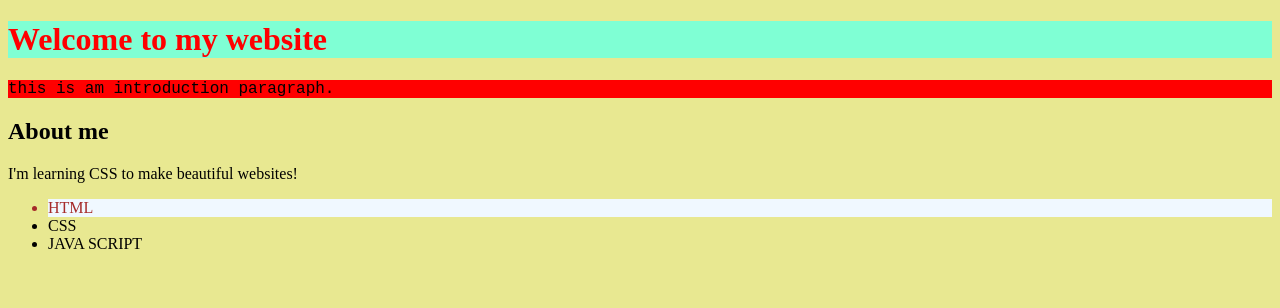
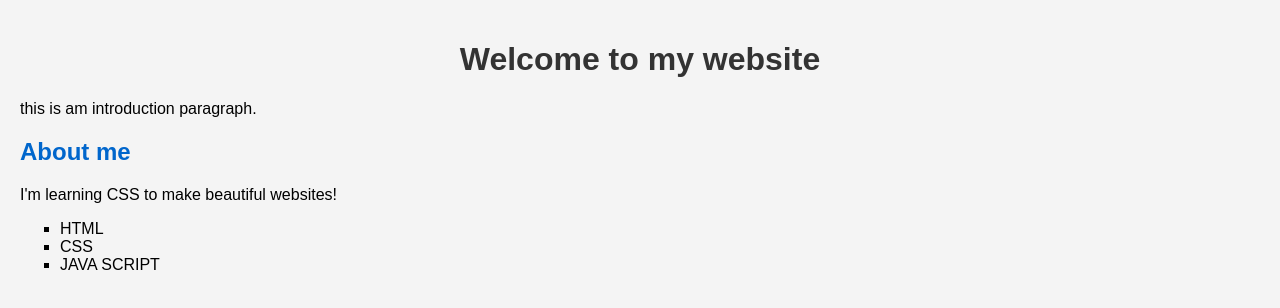
Before and after one commit to MdUmair56/intro-to-css, a plain HTML site: page index.html in a window 1280 px wide. Drawn offline with Linux system fonts and the light colour scheme.

Commit message:
styles.css

```diff
--- a/styles.css
+++ b/styles.css
@@ -1,16 +1,33 @@
-body{
-    background-color: rgb(232, 232, 145);
+body {
+    font-family: Arial, Helvetica, sans-serif;
+    background-color: #f4f4f4;
+    padding: 20px;
+    margin: 0;
 }
-h1{
-color: red;
-background-color: aquamarine;
+
+h1 {
+    color: #333;
+    text-align: center;
 }
-.intro {
-    color: black;
-    background-color: red;
-    font-family: 'Courier New', Courier, monospace;
+
+.class {
+    color: #666;
+    font-style: italic;
 }
-#first-list-item{
-    color: brown;
-    background-color: aliceblue;
+#main-content {
+    background-color: white;
+    padding: 20px;
+    border-radius: 10px;
+    box-shadow: 0 0 10px rgba(0,0,0,0.5);
 }
+h2{
+    color: #0066cc;
+}
+
+.website {
+    color: #0066cc;
+}
+
+ul {
+    list-style-type: square;
+}
```
